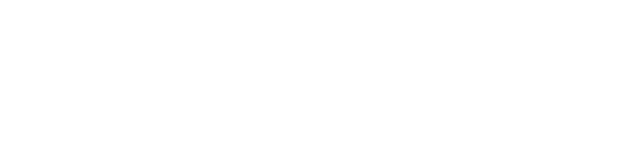
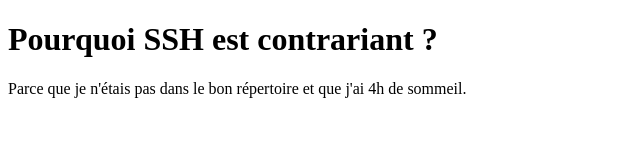
Before and after one commit to Daniel-Bianchi/my-super-website, a plain HTML site: page index.html in a window 1280 px wide. Shown: the whole page, without its empty margins (0-640 px from the left). Drawn offline with Linux system fonts and the light colour scheme.

Commit message:
version non améliorée

```diff
--- a/index.html
+++ b/index.html
@@ -3,8 +3,10 @@
 <head>
     <meta charset="UTF-8">
     <meta name="viewport" content="width=device-width, initial-scale=1.0">
-    <title>Manip Git et GitHub</title>
+    <title>Manip Git et GitHub via SSH</title>
 </head>
 <body>
+    <h1>Pourquoi SSH est contrariant ?</h1>
+    <p>Parce que je n'étais pas dans le bon répertoire et que j'ai 4h de sommeil.</p>
 </body>
 </html>
```
